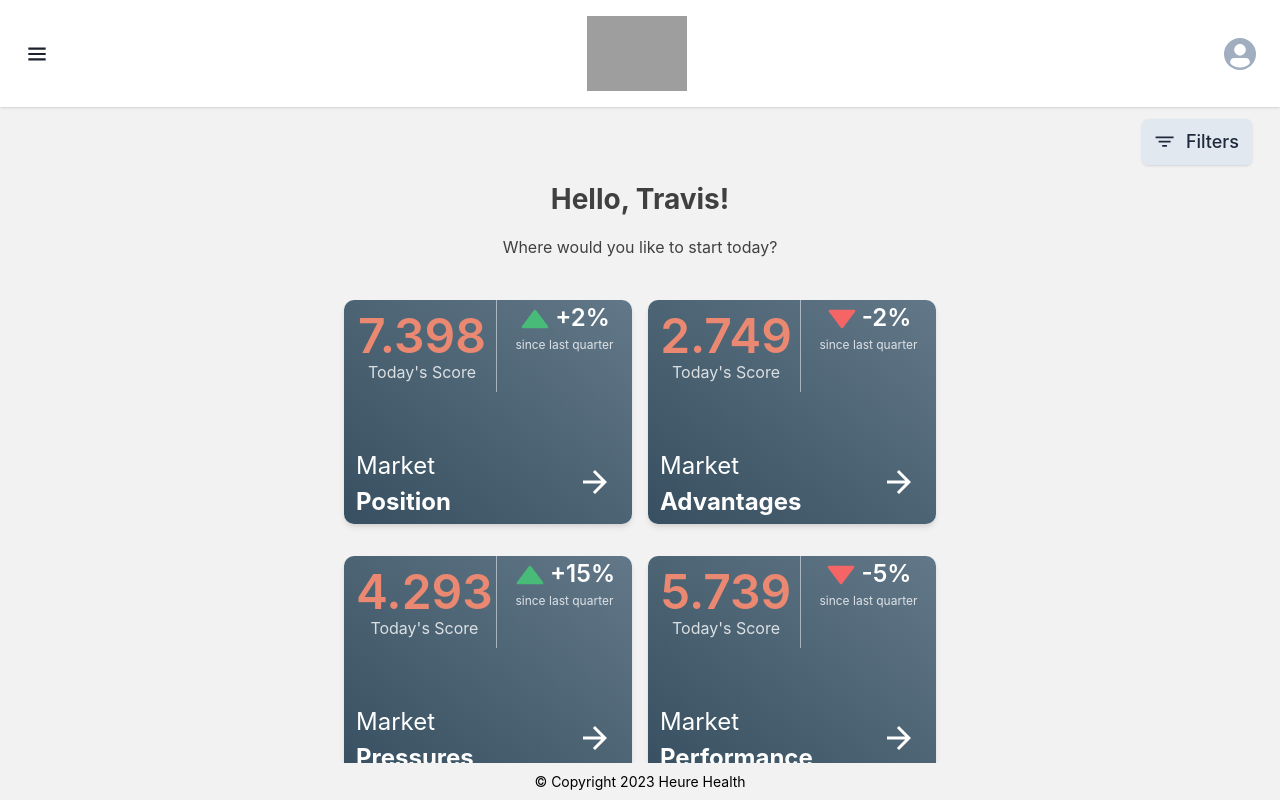
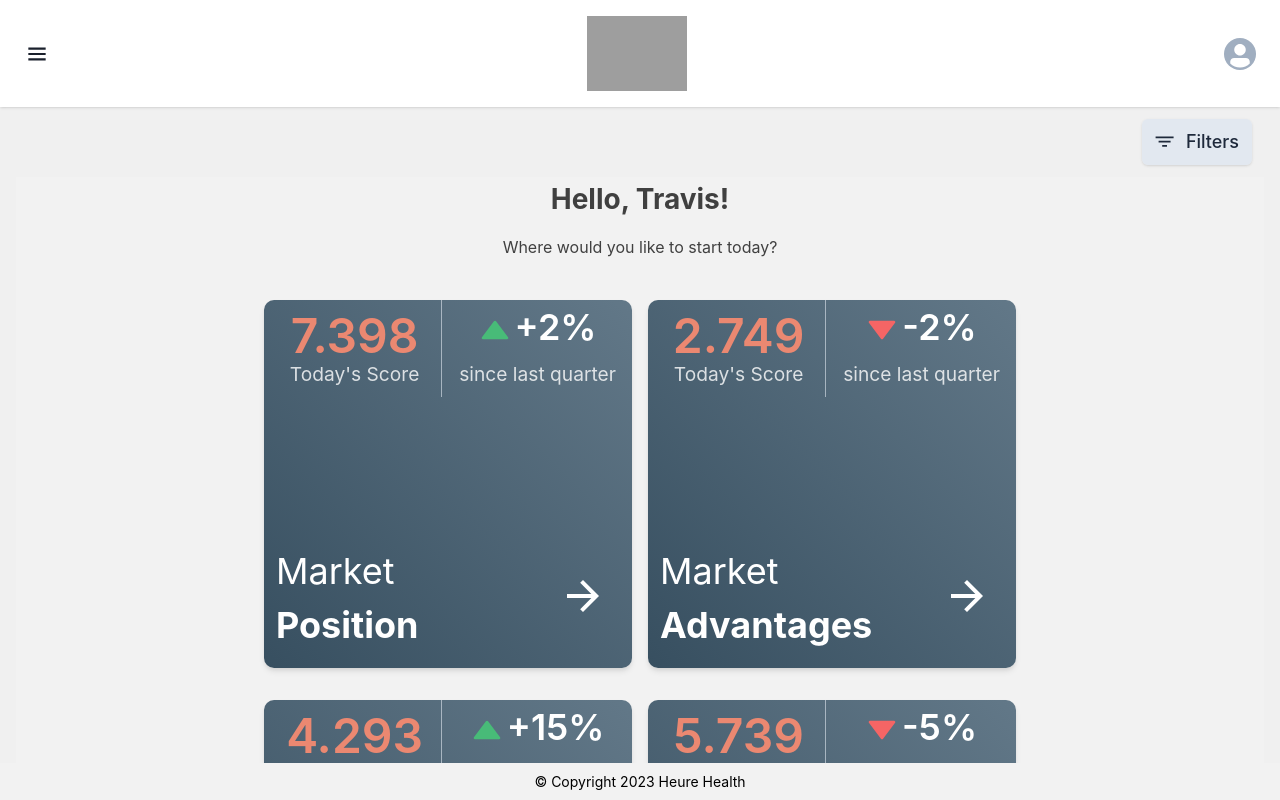
Before and after one commit to Heure-Health/HeureHealth-hospital, a Next.js app: page / in a window 1280 px wide. Shown: the top 800 px of the page. Built offline with nearby package versions, Linux system fonts and the light colour scheme; grey boxes are pictures that could not be loaded.

Commit message:
Minor Changes

```diff
--- a/src/components/home/HomeWidget.tsx
+++ b/src/components/home/HomeWidget.tsx
@@ -26,35 +26,35 @@ const HomeWidget = (params) => {
                       _hover={{
                         bgGradient: 'linear(to-bl, #627888, #375590)',
                       }}
-                      color="white" shadow="md" borderRadius='10px' height={"14.0em"} width={"18.0em"} minWidth={"100%"}>
+                      color="white" shadow="md" borderRadius='10px' height={"23.0em"} width={"23.0em"} minWidth={"100%"}>
                     <Grid textAlign={"right"} templateColumns='repeat(1, 1fr)' height={"14.0em"}>
                         <GridItem colSpan={1} rowSpan={1}>
                             <Wrap>
-                                <WrapItem width={"50%"} textAlign={"left"}>
+                                <WrapItem width={"46%"} textAlign={"left"}>
                                     <Stat paddingLeft={"3"}>
                                         <StatNumber color={"#EB8871"} fontSize={"5xl"} textAlign={"center"}height={"9"}>{params.scoreStatNum}</StatNumber>
                                         <br></br>
-                                        <StatHelpText fontSize={"1em"} textAlign={"center"}>{params.scoreStatText}</StatHelpText>
+                                        <StatHelpText fontSize={"1.2em"} textAlign={"center"}>{params.scoreStatText}</StatHelpText>
                                     </Stat>
                                 </WrapItem>
                                 <WrapItem width={"1%"}>
                                     <Divider orientation='vertical'/>
                                 </WrapItem>
-                                <WrapItem width={"40%"} textAlign={"center"}>
+                                <WrapItem width={"46%"} textAlign={"center"}>
                                     <Stat>
-                                        <StatNumber color={"#FFFFFF"} fontSize={"2xl"} height={"9"}><StatArrow type={params.changeScoreType} boxSize={"8"} />{params.changeScoreStatHelpNum}</StatNumber>
-                                        <StatHelpText fontSize={"0.75em"} textAlign={"center"}>{params.changeScoreStatText}</StatHelpText>
+                                        <StatNumber color={"#FFFFFF"} fontSize={"4xl"} height={"9"}><StatArrow type={params.changeScoreType} boxSize={"8"} />{params.changeScoreStatHelpNum}</StatNumber>
+                                        <StatHelpText fontSize={"1.2em"} textAlign={"center"} paddingTop={6}>{params.changeScoreStatText}</StatHelpText>
                                     </Stat>
                                 </WrapItem>
                             </Wrap>
                         </GridItem>
-                        <GridItem colSpan={1} rowSpan={1} paddingTop={"14"}>
+                        <GridItem colSpan={1} rowSpan={1} paddingTop={"40%"}>
                             <Wrap height={"20"}>
                                 <WrapItem width={"78%"} textAlign={"left"}>
-                                    <Text fontSize={"2xl"} color={"white"} paddingLeft={"3"} >Market <br></br><b>{params.marketTypeText}</b></Text>
+                                    <Text fontSize={"4xl"} color={"white"} paddingLeft={"3"} >Market <br></br><b>{params.marketTypeText}</b></Text>
                                 </WrapItem>
-                                <WrapItem  paddingTop="4">
-                                    <ArrowForwardIcon aria-label='Navigate'aria-label='Navigate' fontSize={"4xl"} fontWeight={"bold"} color="white" color="white"/>
+                                <WrapItem  paddingTop="7">
+                                    <ArrowForwardIcon aria-label='Navigate'aria-label='Navigate' fontSize={"5xl"} fontWeight={"bold"} color="white" color="white"/>
                                 </WrapItem>
 
                             </Wrap>
--- a/src/layouts/Layout.tsx
+++ b/src/layouts/Layout.tsx
@@ -8,7 +8,7 @@ type Props = {
 };
 
 const LayoutContainer = styled.div`
-    background-color: #f2f2f2; // Light gray color
+    background-color: #f0f0f0; // Light gray color
     min-height: 100vh;
 `;
 
```
